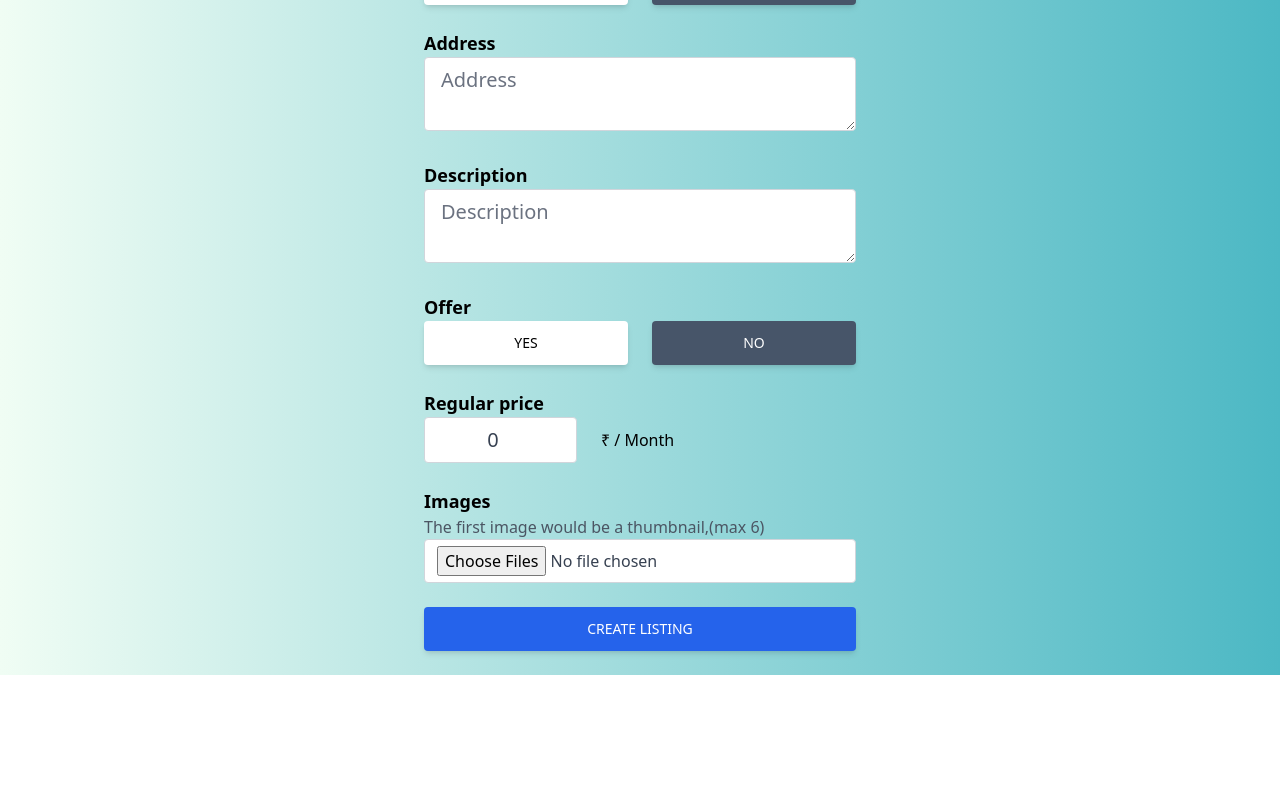
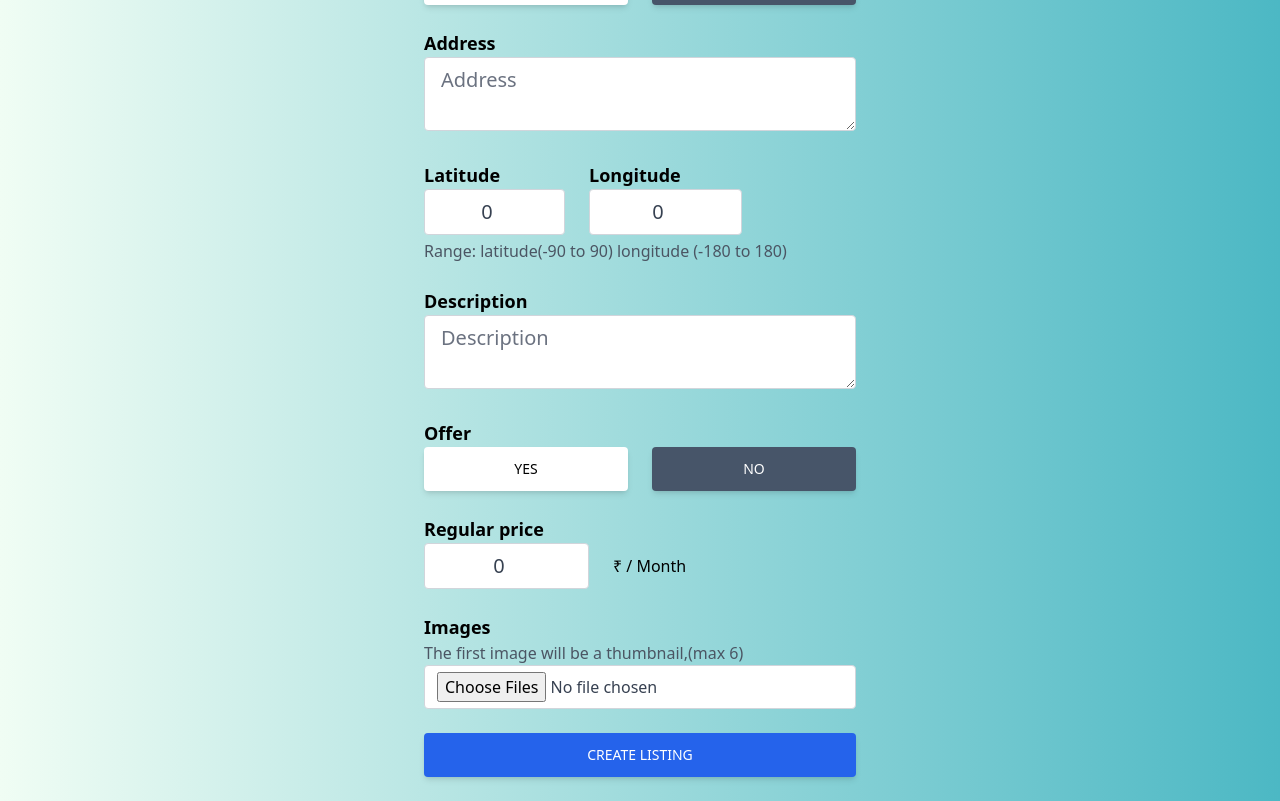
Before and after one commit to xsanket/99acress, a React (Create React App) app: page /create-listing in a window 1280 px wide. Shown: the part 587-1388 px from the top of the page. Before the commit the page ends 1262 px from the top, so only its background shows below. Built offline with nearby package versions, Linux system fonts and the light colour scheme; no server answers; sample sign-in values are in the browser's storage.

Commit message:
"create Listing bug fixed"

```diff
--- a/package.json
+++ b/package.json
@@ -15,6 +15,7 @@
     "react-scripts": "5.0.1",
     "react-spinners": "^0.13.8",
     "react-toastify": "^10.0.4",
+    "uuid": "^9.0.1",
     "web-vitals": "^2.1.4"
   },
   "scripts": {
--- a/src/App.js
+++ b/src/App.js
@@ -23,12 +23,15 @@ function App() {
           <Route path="/forgot-password" element={<ForgotPassword />} />
           <Route path="/sign-in" element={<SignIn />} />
           <Route path="/sign-up" element={<SignUp />} />
-          <Route path="/create-listing" element={<CreateListing />} />
+          <Route path="/offers" element={<Offers />} />
 
-          <Route path="/offers" element={<Offers />} />
           <Route path="/profile" element={<PrivateRoute />}>
             <Route path="/profile" element={<Profile />} />
           </Route>
+          <Route path="/create-listing" element={<PrivateRoute />}>
+            <Route path="/create-listing" element={<CreateListing />} />
+          </Route>
+
         </Routes>
       </Router>
 
--- a/src/pages/CreateListing.jsx
+++ b/src/pages/CreateListing.jsx
@@ -1,22 +1,20 @@
 import { useState } from "react";
 import Spinner from "../components/Spinner";
 import { toast } from "react-toastify";
-import {
-    getStorage,
-    ref,
-    uploadBytesResumable,
-    getDownloadURL,
-} from "firebase/storage";
+import { getStorage, ref, uploadBytesResumable, getDownloadURL } from "firebase/storage";
 import { getAuth } from "firebase/auth";
 import { v4 as uuidv4 } from "uuid";
 import { addDoc, collection, serverTimestamp } from "firebase/firestore";
 import { db } from "../firebase";
 import { useNavigate } from "react-router-dom";
 
+
+
 export default function CreateListing() {
     const navigate = useNavigate();
     const auth = getAuth();
-    const [geolocationEnabled, setGeolocationEnabled] = useState(true);
+    //geo loc is false so can have lat and long manually
+    const [geolocationEnabled, setGeolocationEnabled] = useState(false);
     const [loading, setLoading] = useState(false);
     const [formData, setFormData] = useState({
         type: "rent",
@@ -50,6 +48,8 @@ export default function CreateListing() {
         longitude,
         images,
     } = formData;
+
+
     function onChange(e) {
         let boolean = null;
         if (e.target.value === "true") {
@@ -58,14 +58,14 @@ export default function CreateListing() {
         if (e.target.value === "false") {
             boolean = false;
         }
-        // Files
+        // for files
         if (e.target.files) {
             setFormData((prevState) => ({
                 ...prevState,
                 images: e.target.files,
             }));
         }
-        // Text/Boolean/Number
+        //int and bool
         if (!e.target.files) {
             setFormData((prevState) => ({
                 ...prevState,
@@ -73,6 +73,8 @@ export default function CreateListing() {
             }));
         }
     }
+
+    //for storing data into data base and geo api
     async function onSubmit(e) {
         e.preventDefault();
         setLoading(true);
@@ -83,9 +85,10 @@ export default function CreateListing() {
         }
         if (images.length > 6) {
             setLoading(false);
-            toast.error("maximum 6 images are allowed");
+            toast.error("max 6 images are allowed");
             return;
         }
+        // google location (card details req)
         let geolocation = {};
         let location;
         if (geolocationEnabled) {
@@ -104,6 +107,8 @@ export default function CreateListing() {
                 toast.error("please enter a correct address");
                 return;
             }
+            // lat -90 to 90
+            //long -180 to 180
         } else {
             geolocation.lat = latitude;
             geolocation.lng = longitude;
@@ -303,7 +308,7 @@ export default function CreateListing() {
                     className="w-full px-4 py-2 text-xl text-gray-700 bg-white border border-gray-300 rounded transition duration-150 ease-in-out focus:text-gray-700 focus:bg-white focus:border-slate-600 mb-6"
                 />
                 {!geolocationEnabled && (
-                    <div className="flex space-x-6 justify-start mb-6">
+                    <div className="flex space-x-6 justify-start mb-1 ">
                         <div className="">
                             <p className="text-lg font-semibold">Latitude</p>
                             <input
@@ -314,6 +319,7 @@ export default function CreateListing() {
                                 required
                                 min="-90"
                                 max="90"
+                                placeholder="-90 to 90"
                                 className="w-full px-4 py-2 text-xl text-gray-700 bg-white border border-gray-300 rounded transition duration-150 ease-in-out focus:bg-white focus:text-gray-700 focus:border-slate-600 text-center"
                             />
                         </div>
@@ -327,11 +333,19 @@ export default function CreateListing() {
                                 required
                                 min="-180"
                                 max="180"
+                                placeholder="-180 to 180"
                                 className="w-full px-4 py-2 text-xl text-gray-700 bg-white border border-gray-300 rounded transition duration-150 ease-in-out focus:bg-white focus:text-gray-700 focus:border-slate-600 text-center"
                             />
                         </div>
+
                     </div>
+
                 )}
+                <div>
+                    <p className="text-gray-600 mb-6 ">
+                       Range: latitude(-90 to 90) longitude (-180 to 180)
+                    </p>
+                </div>
                 <p className="text-lg font-semibold">Description</p>
                 <textarea
                     type="text"
@@ -375,7 +389,7 @@ export default function CreateListing() {
                                 value={regularPrice}
                                 onChange={onChange}
                                 min="50"
-                                max="4000"
+                                max="99999"
                                 required
                                 className="w-full px-4 py-2 text-xl text-gray-700 bg-white border border-gray-300 rounded transition duration-150 ease-in-out focus:text-gray-700 focus:bg-white focus:border-slate-600 text-center"
                             />
@@ -398,7 +412,7 @@ export default function CreateListing() {
                                     value={discountedPrice}
                                     onChange={onChange}
                                     min="50"
-                                    max="100"
+                                    max="99999"
                                     required={offer}
                                     className="w-full px-4 py-2 text-xl text-gray-700 bg-white border border-gray-300 rounded transition duration-150 ease-in-out focus:text-gray-700 focus:bg-white focus:border-slate-600 text-center"
                                 />
@@ -416,7 +430,7 @@ export default function CreateListing() {
                 <div className="mb-6">
                     <p className="text-lg font-semibold">Images</p>
                     <p className="text-gray-600">
-                        The first image would be a thumbnail,(max 6)
+                        The first image will be a thumbnail,(max 6)
                     </p>
                     <input
                         type="file"
```
Also changed, not shown: 1 other file (tests, documents, lock files or other folders).
